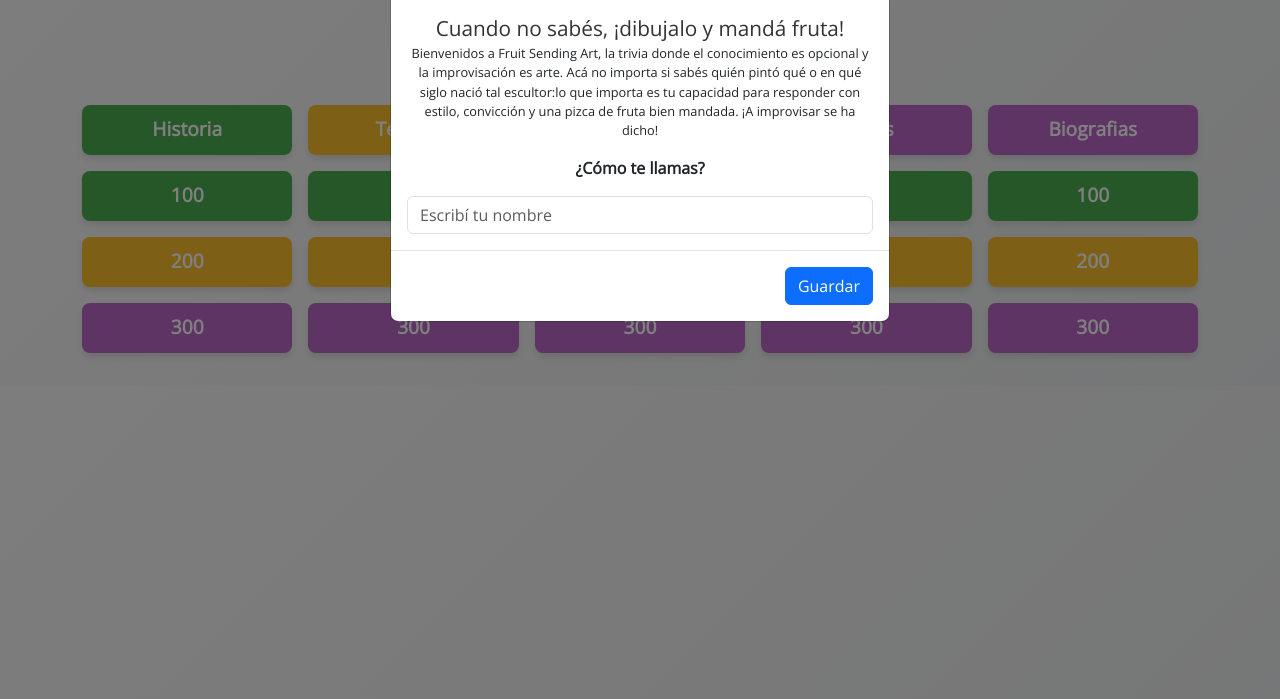
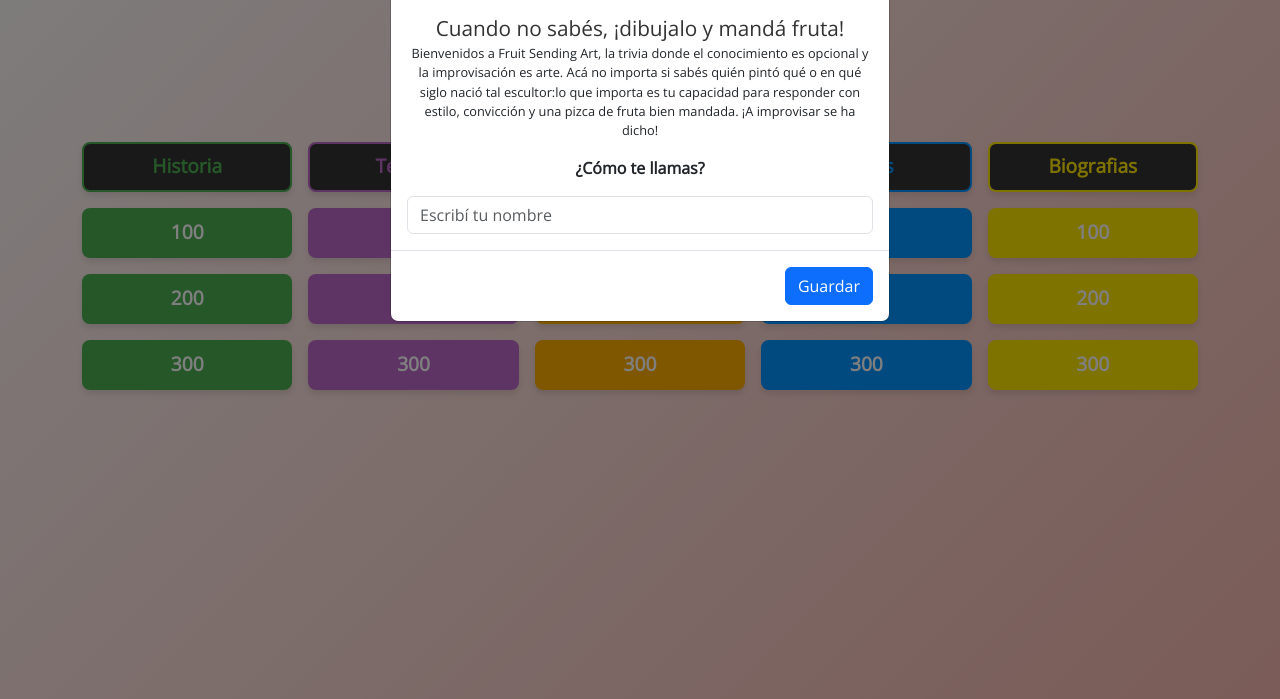
Before and after one commit to gabirgb/fruitSendingArt, a plain HTML site: page index.html in a window 1280 px wide. Shown: the part 101-800 px from the top of the page. Drawn offline with nearby package versions, Linux system fonts and the light colour scheme; some packages are replaced by stand-ins of ours; a script that the page names is missing.

Commit message:
mejoras en css

```diff
--- a/css/style.css
+++ b/css/style.css
@@ -1,8 +1,18 @@
+html,
+body {
+  height: 100%;
+  margin: 0;
+  padding: 0;
+}
+
 body {
   font-family: "Open Sans", sans-serif;
-  background: linear-gradient(135deg, #fdfbfb 0%, #ebedee 100%);
+  background: linear-gradient(135deg, #fdfbfb 0%, #f6b8af 100%);
+  background-repeat: no-repeat;
+  background-size: cover;
   padding: 2rem;
   text-align: center;
+  min-height: 100%;
 }
 
 h1 {
@@ -128,18 +138,58 @@ h4 {
 }
 
 /* Verde */
-.valor-100 {
+.categ-historia {
   background-color: #4caf50;
 }
 
-/* Amarillo */
-.valor-200 {
-  background-color: #fbc02d;
+.title-historia {
+  background-color: #333;
+  color: #4caf50;
+  border: 2px solid #4caf50;
 }
 
 /* Magenta */
-.valor-300 {
+.categ-tecnicas {
   background-color: #ba68c8;
+}
+
+.title-tecnicas {
+  background-color: #333;
+  color: #ba68c8;
+  border: 2px solid #ba68c8;
+}
+
+/* Naranja */
+.categ-chismes {
+  background-color: #ffae00;
+}
+
+.title-chismes {
+  background-color: #333;
+  color: #ffae00;
+  border: 2px solid #ffae00;
+}
+
+/* Celeste */
+.categ-obras {
+  background-color: #0095ff;
+}
+
+.title-obras {
+  background-color: #333;
+  color: #0095ff;
+  border: 2px solid #0095ff;
+}
+
+/* Amarillo */
+.categ-biografias {
+  background-color: #ffe600;
+}
+
+.title-biografias {
+  background-color: #333;
+  color: #ffe600;
+  border: 2px solid #ffe600;
 }
 
 .descripcion {
--- a/db/data.json
+++ b/db/data.json
@@ -1,7 +1,7 @@
 [
   {
     "id": 1,
-    "categoria": "Historia",
+    "categoria": "historia",
     "nombre": "¿Quién pintó la Mona Lisa?",
     "opciones": ["Rafael", "Miguel Angel", "Leonardo da Vinci"],
     "respuesta": 2,
@@ -9,7 +9,7 @@
   },
   {
     "id": 2,
-    "categoria": "Historia",
+    "categoria": "historia",
     "nombre": "¿En qué año nació Georges Pierre Seurat?",
     "opciones": ["1654", "1859", "1998"],
     "respuesta": 1,
@@ -17,7 +17,7 @@
   },
   {
     "id": 3,
-    "categoria": "Historia",
+    "categoria": "historia",
     "nombre": "¿Qué estilo dominó el Renacimiento?",
     "opciones": [
       "Humanismo y arte inspirado en la Antigüedad clásica",
@@ -29,7 +29,7 @@
   },
   {
     "id": 4,
-    "categoria": "Técnicas",
+    "categoria": "tecnicas",
     "nombre": "¿¿Qué es el puntillismo?",
     "opciones": [
       "Una técnica pictorica que utiliza diminutos puntos de color para formar imágenes",
@@ -41,7 +41,7 @@
   },
   {
     "id": 5,
-    "categoria": "Técnicas",
+    "categoria": "tecnicas",
     "nombre": "¿Qué es el impasto?",
     "opciones": [
       "Una técnica en la que se usa pegamento para empastar distintos objetos",
@@ -53,7 +53,7 @@
   },
   {
     "id": 6,
-    "categoria": "Técnicas",
+    "categoria": "tecnicas",
     "nombre": "¿Qué implica el collage?",
     "opciones": [
       "Cortar y pegar papeles",
@@ -65,7 +65,7 @@
   },
   {
     "id": 7,
-    "categoria": "Chismes",
+    "categoria": "chismes",
     "nombre": "¿Qué artista vendió un plátano pegado con cinta?",
     "opciones": ["Andy Warhol", "Stephen Prina", "Maurizio Cattela"],
     "respuesta": 2,
@@ -73,7 +73,7 @@
   },
   {
     "id": 8,
-    "categoria": "Chismes",
+    "categoria": "chismes",
     "nombre": "¿Quién rompió su obra en una subasta?",
     "opciones": ["Banksy", "Christo Javacheff", "Claes Oldenburg"],
     "respuesta": 0,
@@ -81,7 +81,7 @@
   },
   {
     "id": 9,
-    "categoria": "Chismes",
+    "categoria": "chismes",
     "nombre": "¿Qué pintor vivió con una oreja menos?",
     "opciones": [
       "Henri Toulouse-Lautrec",
@@ -93,7 +93,7 @@
   },
   {
     "id": 10,
-    "categoria": "Obras",
+    "categoria": "obras",
     "nombre": "¿Quien es el autor de esta obra?",
     "obra": "../images/obra-10.jpg",
     "opciones": ["Magritte", "Dali", "Spilimbergo"],
@@ -102,7 +102,7 @@
   },
   {
     "id": 11,
-    "categoria": "Obras",
+    "categoria": "obras",
     "nombre": "¿Quien es el autor de esta obra?",
     "obra": "../images/obra-11.jpg",
     "opciones": ["Quinquela Martin", "Lucian Freud", "Max Ernst"],
@@ -111,7 +111,7 @@
   },
   {
     "id": 12,
-    "categoria": "Obras",
+    "categoria": "obras",
     "nombre": "¿Quien es el autor de esta obra?",
     "obra": "../images/obra-12.jpg",
     "opciones": ["Antonio Berni", "Alphonse Mucha", "Egon Schiele"],
@@ -120,7 +120,7 @@
   },
   {
     "id": 13,
-    "categoria": "Biografias",
+    "categoria": "biografias",
     "nombre": "Qué sabes de...?",
     "opciones": [
       "Henri Toulouse-Lautrec",
@@ -132,7 +132,7 @@
   },
   {
     "id": 14,
-    "categoria": "Biografias",
+    "categoria": "biografias",
     "nombre": "Qué sabes de...?",
     "opciones": [
       "Henri Toulouse-Lautrec",
@@ -144,7 +144,7 @@
   },
   {
     "id": 14,
-    "categoria": "Biografias",
+    "categoria": "biografias",
     "nombre": "Qué sabes de...?",
     "opciones": [
       "Henri Toulouse-Lautrec",
--- a/index.html
+++ b/index.html
@@ -51,20 +51,23 @@
 
     <div class="container">
         <!-- Fila de bienvenida -->
-        <div class="row-title" id="row-welcome"></div>
+        <div class="row-title" id="row-welcome">Bienvenid@!</div>
         <!-- Fila de puntos -->
         <div class="row-title" id="row-title">Aca se muestran los puntos</div>
         <div id="jeopardy-board" class="jeopardy-board">
-            <div class="cell valor-100">Historia</div>
-            <div class="cell valor-200">Técnicas</div>
-            <div class="cell valor-300">Chismes</div>
-            <div class="cell valor-300">Obras</div>
-            <div class="cell valor-300">Biografias</div>
+            <div class="cell title-historia">Historia</div>
+            <div class="cell title-tecnicas">Técnicas</div>
+            <div class="cell title-chismes">Chismes</div>
+            <div class="cell title-obras">Obras</div>
+            <div class="cell title-biografias">Biografias</div>
         </div>
     </div>
 
     <!-- Bootstrap JS -->
     <script src="https://cdn.jsdelivr.net/npm/bootstrap@5.3.2/dist/js/bootstrap.bundle.min.js"></script>
+    <!-- SweetAlert2 -->
+    <script src="https://cdn.jsdelivr.net/npm/sweetalert2@11"></script>
+
 </body>
 
 </html>
--- a/js/main.js
+++ b/js/main.js
@@ -1,76 +1,75 @@
 //Trivia de preguntas y respuestas por niveles
 
-// NOMBRE
-//================================
-
-//Muestro el modal cuando termina de cargarse el dom para obtener el nombre
-document.addEventListener("DOMContentLoaded", function () {
-    const nombreGuardado = localStorage.getItem("nombreUsuario")
-    // Checkeo si hay nombre
-    if (!nombreGuardado) {
-        // Si no hay nombre guardado, mostrar el modal usando la api de javascript de bootstrap
-        const modal = new bootstrap.Modal(document.getElementById("modalBienvenida"))
-        modal.show()
-    } else {
-        // Si ya hay nombre, mostrar saludo
-        const saludo = document.getElementById("row-welcome")
-        saludo.innerHTML = `¡Bienvenid@ de nuevo, ${nombreGuardado}!`
-    }
-
-    // Guardar el nombre cuando se hace clic en "Guardar"
-    const botonGuardar = document.getElementById("botonGuardar")
-    console.log(botonGuardar)
-    botonGuardar.onclick = () => {
-        //acá tendria que validar el campo
-        //.value.trim() elimina espacios en blanco adelante o detras del value
-        const nombreNuevo = document.getElementById("nombreUsuario").value.trim()
-        // Si nombreNuevo no está vacio
-        if (nombreNuevo !== "") {
-            // lo guardo en localStorage
-            localStorage.setItem("nombreUsuario", nombreNuevo)
-            const saludo = document.getElementById("row-welcome")
-            saludo.innerHTML = `¡Bienvenid@, ${nombreNuevo}!`
-        }
-    }
-})
-
-
+//======================
 // Inicializo variables
-// Inicializo los arrays de objetos
+//======================
 let preguntasDisponibles = []
 let preguntasJugadas = []
 
-// SCORE
-//============================================
-
-//Reviso si el usuario ya jugó, declaro la var y traigo los puntos guardados en localStorage
+// Cargo localStorages
+let nombreGuardado = localStorage.getItem("nombreUsuario")
 let score = localStorage.getItem("score")
-
-// si está undefined creo la clave
-if (score == undefined) {
-    localStorage.setItem("score", 0)
-    score = 0
-}
-
-// Muestro el score
-let rowTitle = document.getElementById("row-title")
-rowTitle.innerHTML = "Tenes " + score + " puntos"
 
 // Vinculo el div que contiene las preguntas
 let jeopardyBoard = document.getElementById("jeopardy-board")
-// let preguntasContainer = document.getElementById("preguntas-container")
-// // recordar q los arrays de obj se recorren con la f de orden sup/ metodo "forEach", no usar "for-of"
 
 // Vinculo el json con la data
 const URL = "./db/data.json"
 
 
+//======================================================================
+// Funcion que chequea si el usuario es nuevo o si lo saludo nuevamente
+//======================================================================
+function saludo() {
+    if (nombreGuardado !== null) {
+        // traigo los localstorage guardados
+        // NOMBRE y saludo
+        const saludo = document.getElementById("row-welcome")
+        saludo.innerHTML = `¡Bienvenid@ de nuevo, ${nombreGuardado}!`
 
+        //SCORE y puntaje
+        let rowTitle = document.getElementById("row-title")
+        rowTitle.innerHTML = "Tenes " + score + " puntos"
+
+        console.log(nombreGuardado + " - " + score)
+
+    } else {
+        //Si es usuario nuevo creo la clave e inicializo el score en 0
+        localStorage.setItem("score", 0)
+        let score = 0
+        let rowTitle = document.getElementById("row-title")
+        rowTitle.innerHTML = "Tenes " + score + " puntos"
+
+        //Si es usuario nuevo capturo el nombre y creo la clave
+        const modal = new bootstrap.Modal(document.getElementById("modalBienvenida"))
+        modal.show()
+        const botonGuardar = document.getElementById("botonGuardar")
+
+        botonGuardar.onclick = () => {
+            //acá tendria que validar el campo
+            //.value.trim() elimina espacios en blanco adelante o detras del value
+            const nombreNuevo = document.getElementById("nombreUsuario").value.trim()
+            // Si nombreNuevo no está vacio
+            if (nombreNuevo !== "") {
+                // lo guardo en localStorage
+                localStorage.setItem("nombreUsuario", nombreNuevo)
+                const bienvenide = document.getElementById("row-welcome")
+                bienvenide.innerHTML = `¡Bienvenid@, ${nombreNuevo}!`
+            }
+        }
+    }
+}
+
+
+//==========================================================
+// Simulo consulta a bbdd externa para obtener preguntas
+//==========================================================
 function obtenerPreguntas() {
     fetch(URL)
         .then(response => response.json())
         .then(data => {
             preguntasDisponibles = data
+            // ordeno preguntas s/ puntos de menor a mayor
             preguntasDisponibles.sort((a, b) => a.puntos - b.puntos)
             armarJeopardy(data)
         })
@@ -79,15 +78,22 @@ function obtenerPreguntas() {
 }
 
 
+//=================
+// Armo la trivia
+//=================
 function armarJeopardy(preguntas) {
     preguntas.forEach(pregunta => {
         const contenedor = document.createElement("div")
-        contenedor.innerHTML = `<button class="jugar cell valor-${pregunta.puntos}" id="${pregunta.id}">${pregunta.puntos}</button>`
+        contenedor.innerHTML = `<button class="jugar cell categ-${pregunta.categoria}" id="${pregunta.id}">${pregunta.puntos}</button>`
         jeopardyBoard.appendChild(contenedor)
     })
     escucharBotones()
 }
 
+
+//=======================================
+// Escucho los botones de las preguntas
+//=======================================
 function escucharBotones() {
     let botones = document.querySelectorAll(".jugar")
     //recordar q es una lista de nodos
@@ -110,5 +116,8 @@ function escucharBotones() {
 }
 
 
+//Muestro el modal cuando termina de cargarse el dom para obtener el nombre
+document.addEventListener("DOMContentLoaded", saludo)
+
 // Llamo a la funcion principal
 obtenerPreguntas()
```
Also changed, not shown: images/Firefly_Gemini Flash_crea un logo de una app llamada -Mandá Fruta-, en todo divertido y caricaturezco, don 448110.png (added), images/bg.png (added), images/logo.png (added).
